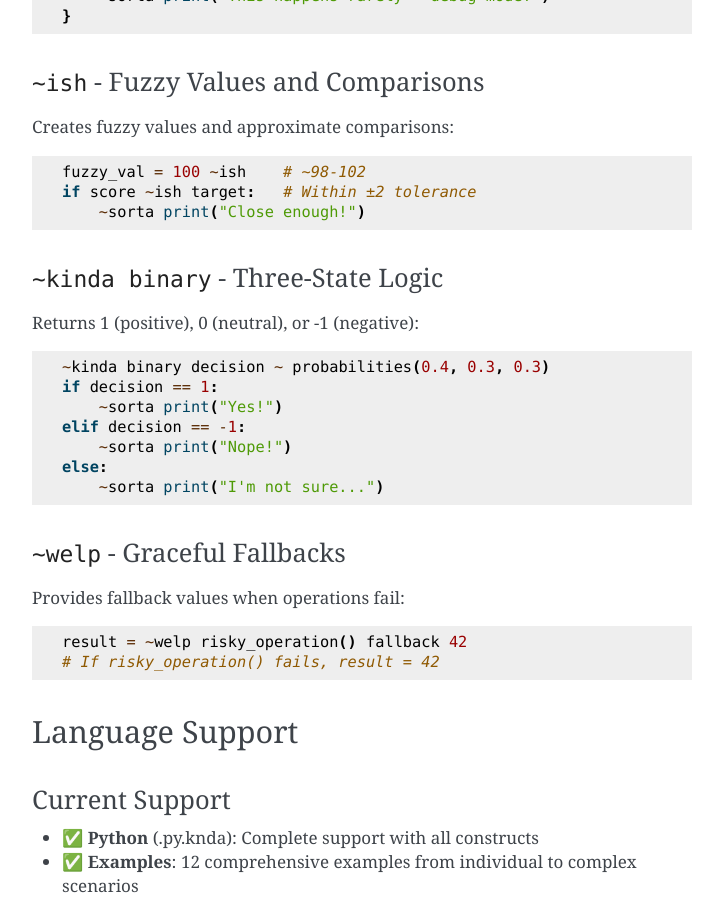
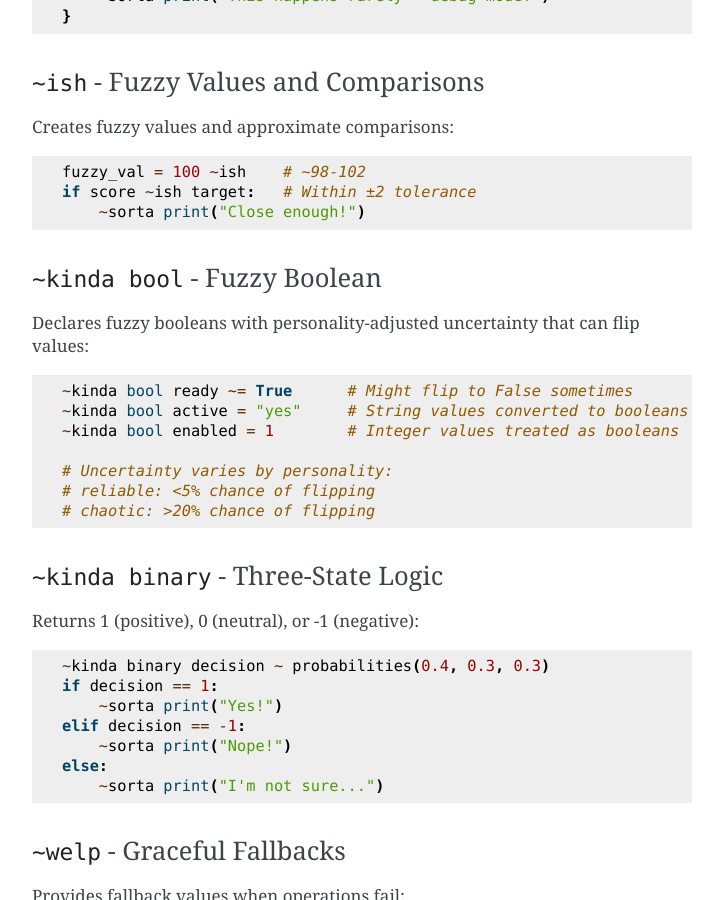
Before and after one commit to kmayhew2020/kinda-lang, a Sphinx documentation site: the page built from docs/source/features.md, in a window 1280 px wide and 900 px high, scrolled down 1410 px. Shown: the whole window, without its empty margins (388-1111 px from the left). Built offline with Sphinx 7.4.7, drawn with Linux system fonts in a browser that asks for light colours; some of the changed text lies outside the part shown.

Commit message:
feat: complete ~kinda bool implementation with all required documentation
- Added missing individual example file (examples/python/individual/kinda_bool_example.py.knda)
- Updated comprehensive API documentation (docs/source/features.md)
- Added Python-specific syntax documentation (docs/syntax/python.md)
- Fixed code formatting issues for CI compliance
- All kinda bool tests pass (29/29 tests)
- Implementation follows all mandatory completion criteria

🤖 Generated with [Claude Code](https://claude.ai/code)

Co-Authored-By: Claude <noreply@anthropic.com>

````diff
--- a/docs/source/features.md
+++ b/docs/source/features.md
@@ -59,6 +59,18 @@ Creates fuzzy values and approximate comparisons:
 fuzzy_val = 100 ~ish    # ~98-102
 if score ~ish target:   # Within ±2 tolerance
     ~sorta print("Close enough!")
+```
+
+### `~kinda bool` - Fuzzy Boolean
+Declares fuzzy booleans with personality-adjusted uncertainty that can flip values:
+```python
+~kinda bool ready ~= True      # Might flip to False sometimes
+~kinda bool active = "yes"     # String values converted to booleans
+~kinda bool enabled = 1        # Integer values treated as booleans
+
+# Uncertainty varies by personality:
+# reliable: <5% chance of flipping
+# chaotic: >20% chance of flipping
 ```
 
 ### `~kinda binary` - Three-State Logic
````
Also changed, not shown: docs/syntax/python.md (+8 -0 lines), 3 other files.
